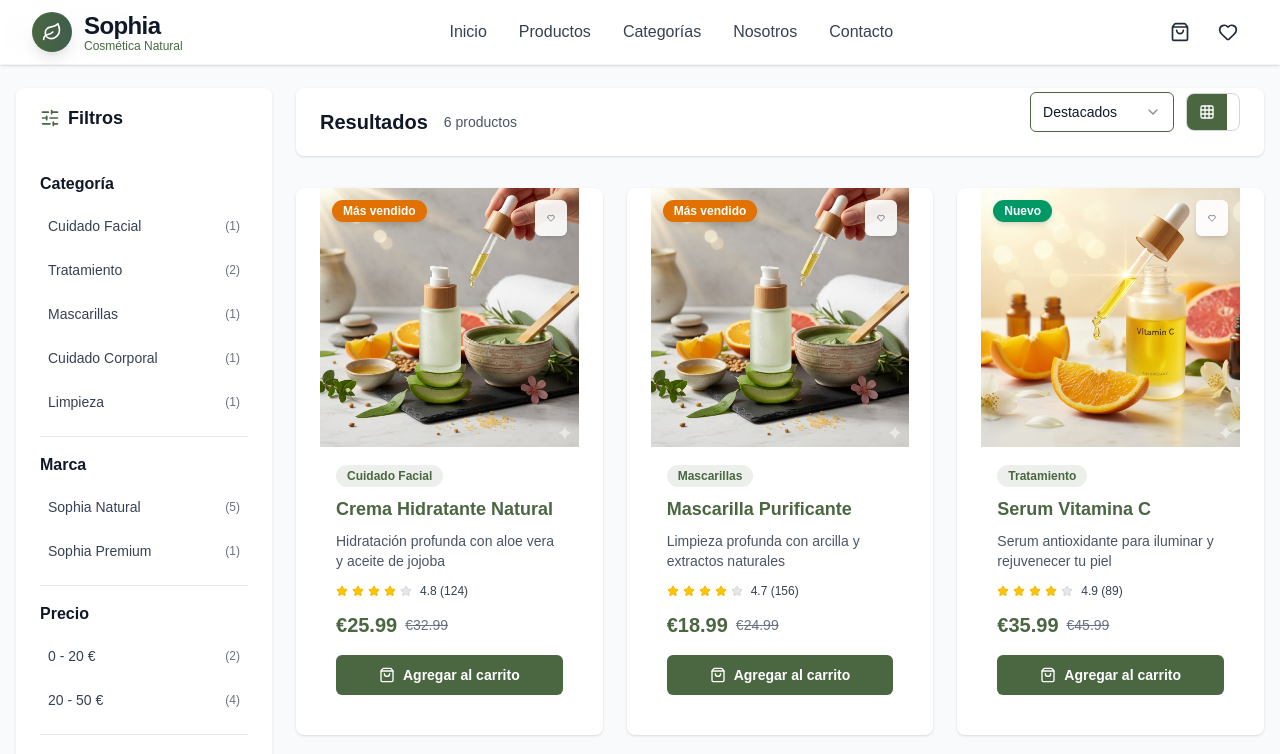
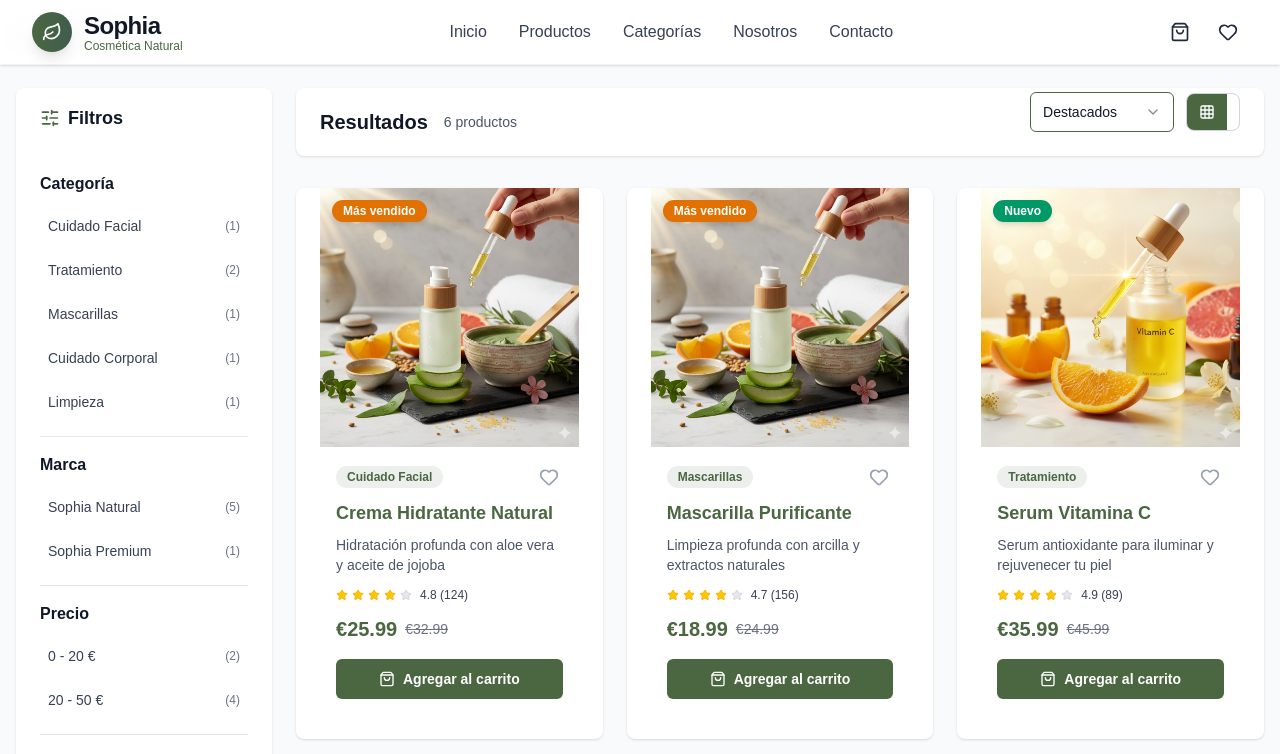
Before and after one commit to sergioperez8042/sophia_ecommerce, a Next.js app: page /products in a window 1280 px wide. Shown: the top 754 px of the page. Built offline with nearby package versions, Linux system fonts and the light colour scheme.

Commit message:
feat: enhance wishlist functionality with localStorage integration and UI updates

```diff
--- a/src/app/Components/home/FeaturedProducts.tsx
+++ b/src/app/Components/home/FeaturedProducts.tsx
@@ -1,4 +1,4 @@
-import React from "react";
+import React, { useState, useEffect } from "react";
 import Link from "next/link";
 import { Card, CardContent } from "@/components/ui/card";
 import { Button } from "@/components/ui/button";
@@ -14,6 +14,49 @@ interface FeaturedProductsProps {
 }
 
 export default function FeaturedProducts({ products, isLoading }: FeaturedProductsProps) {
+    const [wishlistItems, setWishlistItems] = useState<string[]>([]);
+
+    // Cargar favoritos del localStorage al montar el componente
+    useEffect(() => {
+        const savedWishlist = localStorage.getItem('sophia_wishlist');
+        if (savedWishlist) {
+            const wishlistProducts = JSON.parse(savedWishlist);
+            setWishlistItems(wishlistProducts.map((item: any) => item.id));
+        }
+    }, []);
+
+    const toggleWishlist = (product: any, e: any) => {
+        e.preventDefault();
+        e.stopPropagation();
+
+        const savedWishlist = localStorage.getItem('sophia_wishlist');
+        const currentWishlist = savedWishlist ? JSON.parse(savedWishlist) : [];
+
+        const isInWishlist = wishlistItems.includes(product.id);
+
+        if (isInWishlist) {
+            // Remover de favoritos
+            const updatedWishlist = currentWishlist.filter((item: any) => item.id !== product.id);
+            const updatedWishlistIds = wishlistItems.filter(id => id !== product.id);
+
+            localStorage.setItem('sophia_wishlist', JSON.stringify(updatedWishlist));
+            setWishlistItems(updatedWishlistIds);
+
+            // Disparar evento personalizado para notificar cambios
+            window.dispatchEvent(new CustomEvent('wishlistChanged'));
+        } else {
+            // Agregar a favoritos
+            const updatedWishlist = [...currentWishlist, product];
+            const updatedWishlistIds = [...wishlistItems, product.id];
+
+            localStorage.setItem('sophia_wishlist', JSON.stringify(updatedWishlist));
+            setWishlistItems(updatedWishlistIds);
+
+            // Disparar evento personalizado para notificar cambios
+            window.dispatchEvent(new CustomEvent('wishlistChanged'));
+        }
+    };
+
     const addToCart = (product: any) => {
         const savedCart = localStorage.getItem('sophia_cart');
         const currentCart = savedCart ? JSON.parse(savedCart) : [];
@@ -98,20 +141,24 @@ export default function FeaturedProducts({ products, isLoading }: FeaturedProduc
                                         </Badge>
                                     )}
 
-                                    <Button
-                                        size="icon"
-                                        variant="ghost"
-                                        className="absolute top-4 right-4 bg-white/90 hover:bg-white transition-all duration-200 opacity-0 group-hover:opacity-100"
-                                    >
-                                        <Heart className="w-4 h-4 text-gray-700" />
-                                    </Button>
                                 </div>
 
                                 <CardContent className="p-6">
-                                    <div className="mb-2">
+                                    <div className="flex items-center justify-between mb-2">
                                         <Badge variant="outline" className="text-[#4A6741] border-[#4A6741]/30 text-xs">
                                             {product.category_name || 'Sin categoría'}
                                         </Badge>
+
+                                        {/* Botón de favoritos al lado del badge */}
+                                        <button
+                                            onClick={(e) => toggleWishlist(product, e)}
+                                            className="p-1 rounded-full hover:bg-gray-100 transition-all duration-200 group/heart"
+                                        >
+                                            <Heart className={`w-4 h-4 transition-colors duration-200 ${wishlistItems.includes(product.id)
+                                                    ? 'text-red-500 fill-red-500'
+                                                    : 'text-gray-400 hover:text-red-500 group-hover/heart:scale-110'
+                                                }`} />
+                                        </button>
                                     </div>
 
                                     <Link href={`/product?id=${product.id}`}>
--- a/src/app/products/page.tsx
+++ b/src/app/products/page.tsx
@@ -533,29 +533,28 @@ export default function ProductsPage() {
                             </Badge>
                           )}
                         </div>
-
-                        <div className="absolute top-3 right-3">
-                          <Button
-                            variant="ghost"
-                            size="sm"
-                            className={`h-8 w-8 p-0 bg-white/90 hover:bg-white rounded-full shadow-md transition-colors ${wishlistItems.includes(product.id)
-                              ? 'text-red-500 hover:text-red-600'
-                              : 'text-gray-600 hover:text-red-500'
-                              }`}
-                            onClick={(e) => toggleWishlist(product, e)}
-                          >
-                            <Heart
-                              className={`h-4 w-4 ${wishlistItems.includes(product.id) ? 'fill-current' : ''
-                                }`}
-                            />
-                          </Button>
-                        </div>
                       </div>
 
                       <div className="p-4">
-                        <Badge variant="secondary" className="text-xs mb-2 bg-[#4A6741]/10 text-[#4A6741]">
-                          {product.category}
-                        </Badge>
+                        <div className="flex items-center justify-between mb-2">
+                          <Badge variant="secondary" className="text-xs bg-[#4A6741]/10 text-[#4A6741]">
+                            {product.category}
+                          </Badge>
+
+                          {/* Botón de favoritos al lado del badge */}
+                          <button
+                            onClick={(e) => toggleWishlist(product, e)}
+                            className="p-1 rounded-full hover:bg-gray-100 transition-all duration-200 group/heart"
+                          >
+                            <Heart
+                              className={`h-5 w-5 transition-all duration-200 ${
+                                wishlistItems.includes(product.id)
+                                  ? 'text-red-500 fill-red-500'
+                                  : 'text-gray-400 hover:text-red-500 group-hover/heart:scale-110'
+                              }`}
+                            />
+                          </button>
+                        </div>
 
                         <Link href={`/products/${product.id}`}>
                           <h3 className="text-lg font-bold text-[#4A6741] mb-2 hover:text-[#3F5D4C] transition-colors cursor-pointer line-clamp-2">
```
